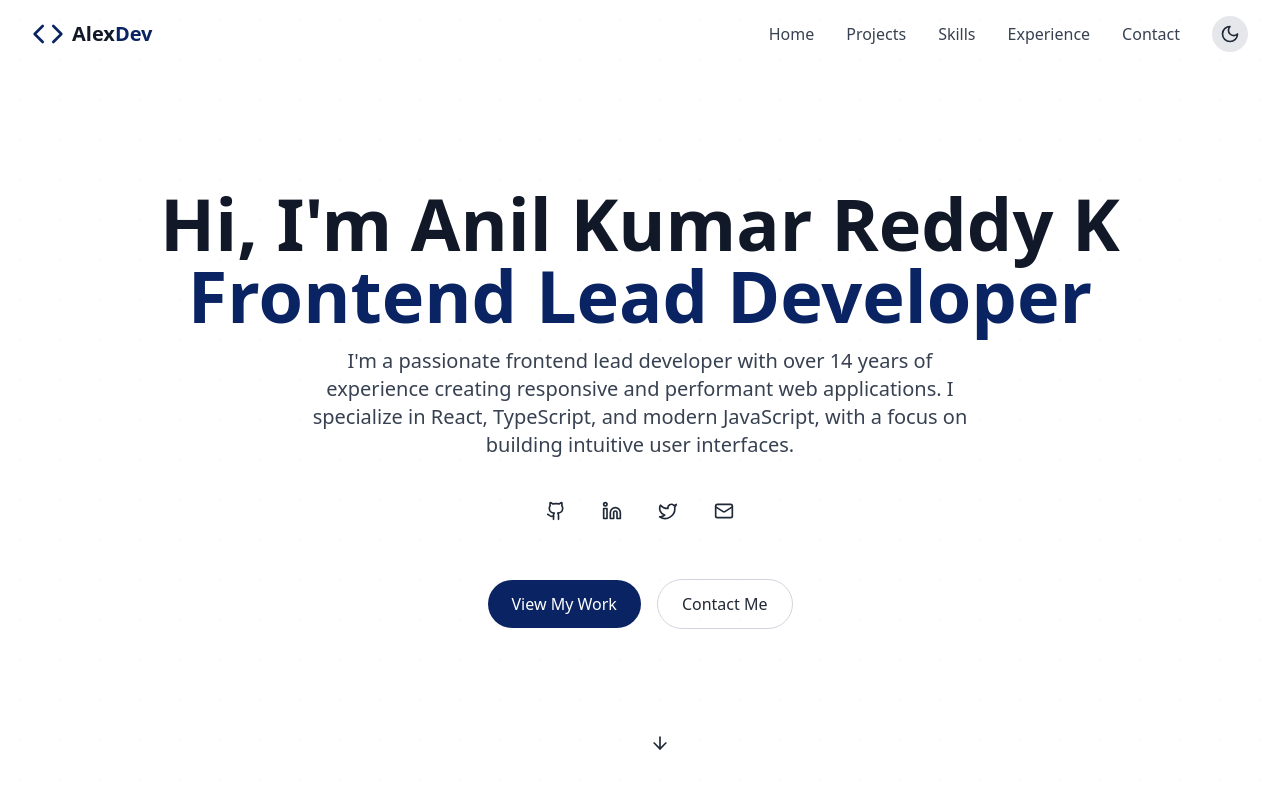
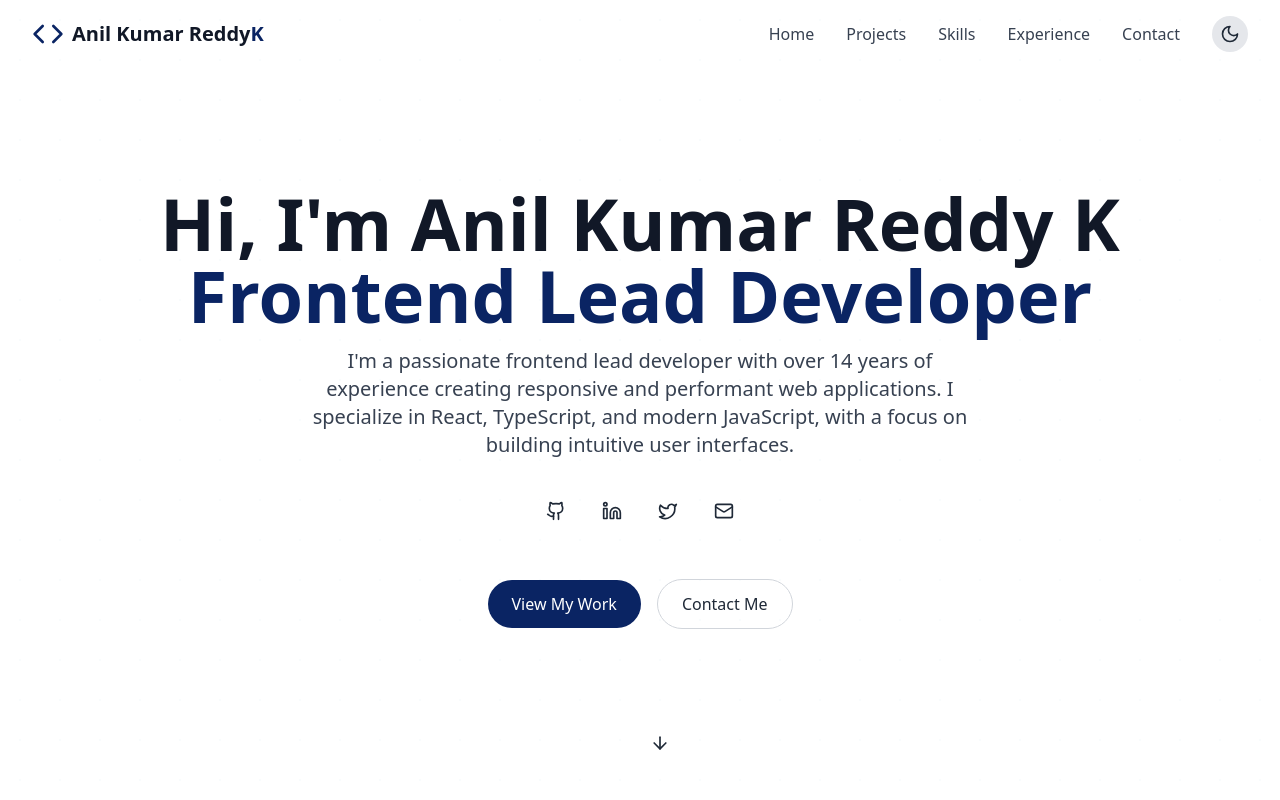
Before and after one commit to anilreddy12001/portfolio2.0, a React (Vite) app: page / in a window 1280 px wide. Shown: the top 800 px of the page. Built offline with nearby package versions, Linux system fonts and the light colour scheme.

Commit message:
Update Navbar.tsx

```diff
--- a/src/components/Navbar.tsx
+++ b/src/components/Navbar.tsx
@@ -32,7 +32,7 @@ export const Navbar: React.FC = () => {
           <a href="#home" className="flex items-center space-x-2">
             <Code className="h-8 w-8 text-primary dark:text-primary-light" />
             <span className="text-xl font-bold text-gray-900 dark:text-white">
-              Alex<span className="text-primary dark:text-primary-light">Dev</span>
+              Anil Kumar Reddy<span className="text-primary dark:text-primary-light">K</span>
             </span>
           </a>
 
```
